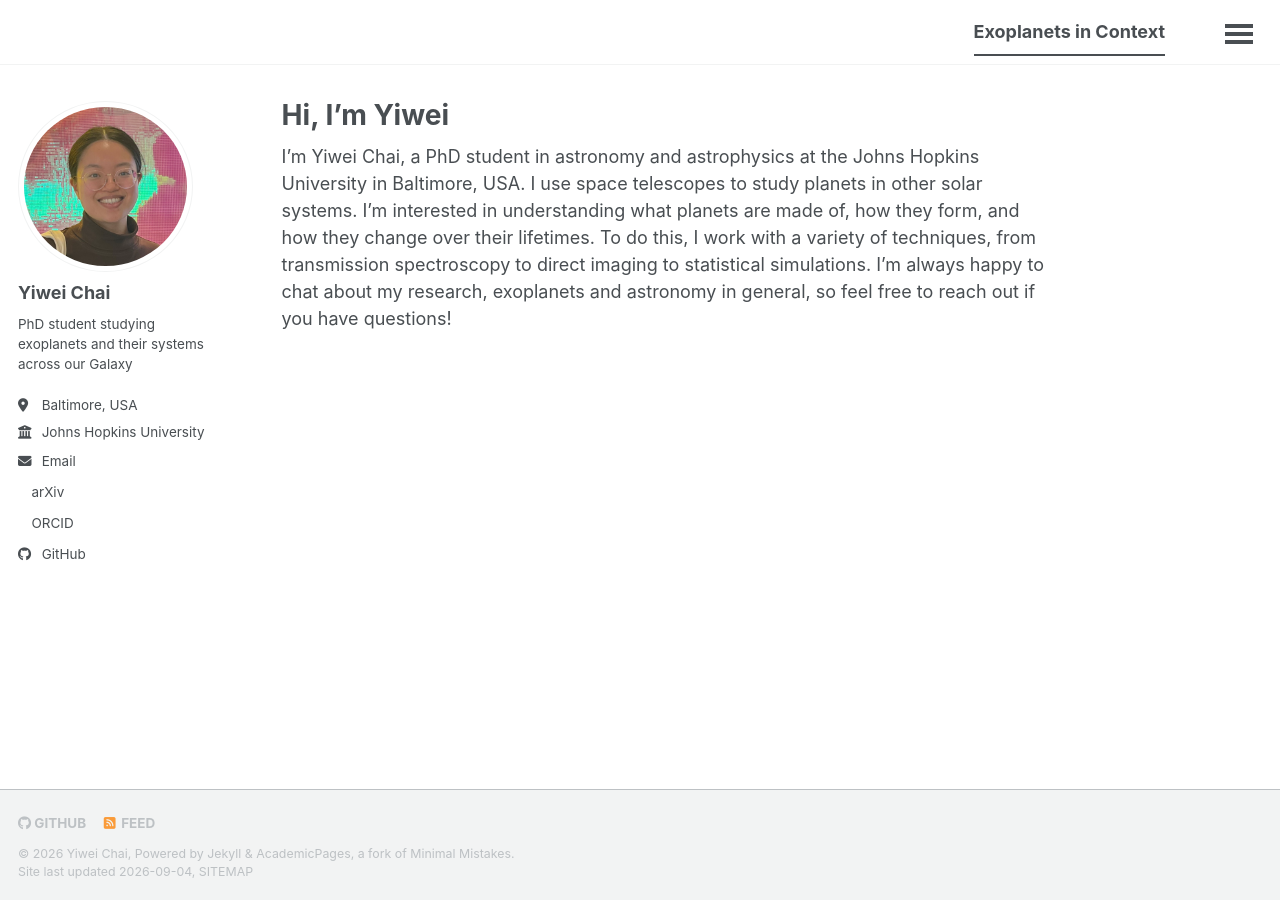
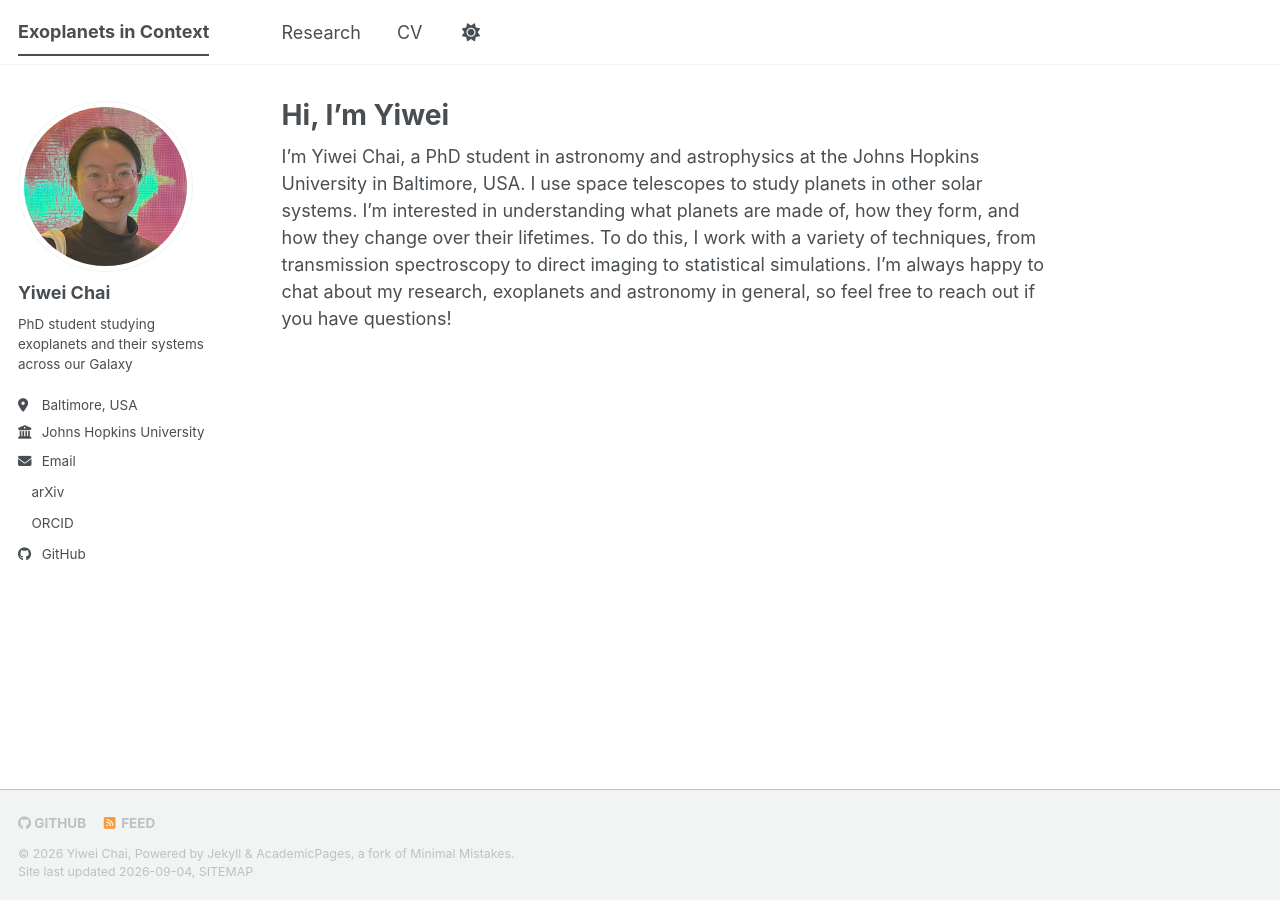
Before and after one commit to youais/youais.github.io, a Jekyll site: the page built from _pages/about.md, in a window 1280 px wide. Built offline with Jekyll 4.4.1, drawn with Linux system fonts in a browser that asks for light colours; a style sheet for code colours, icons or effects is not loaded.

Commit message:
Update _navigation.scss

```diff
--- a/_sass/layout/_navigation.scss
+++ b/_sass/layout/_navigation.scss
@@ -202,213 +202,8 @@
     z-index: 100;
   }
 
-  /*
-     Desktop navigation
-     Align visible links to the right while preserving
-     AcademicPages' priority-plus navigation behavior.
-     */
 
   .visible-links {
-    display: flex;
-    align-items: center;
-    justify-content: flex-end;
-    width: 100%;
-    margin-left: auto;
-
-    li {
-      display: block;
-      vertical-align: middle;
-
-      &:first-child {
-        font-weight: bold;
-        text-wrap: wrap;
-
-        a {
-          margin-left: 1rem;
-        }
-      }
-
-      &:last-child {
-        a {
-          margin-right: 0;
-        }
-      }
-    }
-
-    #theme-toggle {
-      a {
-        width: 25px;
-        display: flex;
-        justify-content: center;
-        cursor: pointer;
-      }
-    }
-
-    a {
-      position: relative;
-
-      &:before {
-        content: "";
-        position: absolute;
-        left: 0;
-        bottom: 0;
-        height: 4px;
-        width: 100%;
-        background: var(--global-border-color);
-        transition: $global-transition;
-        transform: scaleX(0);
-      }
-
-      &:hover:before {
-        transform: scaleX(1);
-      }
-    }
-  }
-
-  /*
-     Hidden links / priority-plus dropdown
-     */
-
-  .hidden-links {
-    position: absolute;
-    top: 100%;
-    right: 0;
-    margin-top: 15px;
-    padding: 5px;
-    border: 1px solid var(--global-border-color);
-    border-radius: $border-radius;
-    background: var(--global-bg-color);
-    box-shadow: 0 0 10px rgba(#000, 0.25);
-
-    a {
-      margin: 0;
-      padding: 10px 20px;
-      font-size: $type-size-5;
-
-      &:hover {
-        color: var(--global-masthead-link-color-hover);
-        background: var(--global-border-color);
-      }
-    }
-
-    &:before {
-      content: "";
-      position: absolute;
-      top: -11px;
-      right: 10px;
-      width: 0;
-      border-style: solid;
-      border-width: 0 10px 10px;
-      border-color: var(--global-border-color) transparent;
-      display: block;
-      z-index: 0;
-    }
-
-    &:after {
-      content: "";
-      position: absolute;
-      top: -10px;
-      right: 10px;
-      width: 0;
-      border-style: solid;
-      border-width: 0 10px 10px;
-      border-color: var(--global-bg-color) transparent;
-      display: block;
-      z-index: 1;
-    }
-
-    li {
-      display: block;
-      border-bottom: 1px solid var(--global-border-color);
-
-      &:last-child {
-        border-bottom: none;
-      }
-    }
-  }
-}
-
-
-/*
-   Keep the site title/name on the left and push
-   the navigation to the right.
-   ========================================================================== */
-
-@include breakpoint($medium) {
-  .masthead__inner-wrap {
-    display: flex;
-    align-items: center;
-  }
-
-  .masthead__menu {
-    flex: 1;
-  }
-
-  .greedy-nav {
-    flex: 1;
-    display: flex;
-    align-items: center;
-    justify-content: flex-end;
-  }
-}
-
-
-/*
-   OLD Priority plus navigation
-   ========================================================================== */
-/*
-.greedy-nav {
-  position: relative;
-  min-width: 250px;
-  background: var(--global-bg-color);
-
-  a {
-    display: block;
-    margin: 0 1rem;
-    padding: 0.5rem 0;
-    color: var(--global-masthead-link-color);
-    text-decoration: none;
-
-    &:hover {
-      color: var(--global-masthead-link-color-hover);
-    }
-  }
-
-  button {
-    position: absolute;
-    height: 2.5rem;
-    right: 0;
-    padding: 0 0.5rem;
-    border: 0;
-    outline: none;
-    background-color: var(--global-bg-color);
-    color: var(--global-text-color);
-    cursor: pointer;
-    z-index: 100;
-  }
-
-
-  .visible-links {
-    width: 100%;
-    text-align: right;
-
-    li {
-      display: inline-block;
-      vertical-align: middle;
-    }
-
-    li:first-child {
-      a {
-        margin-left: 1rem;
-      }
-    }
-
-    li:last-child {
-      a {
-        margin-right: 0;
-      }
-    }
-    /*
     display: table;
 
     li {
@@ -456,13 +251,13 @@
         transition: $global-transition;
         -webkit-transform: scaleX(0);
             -ms-transform: scaleX(0);
-                transform: scaleX(0); /* hide
+                transform: scaleX(0); /* hide */
       }
 
       &:hover:before {
         -webkit-transform: scaleX(1);
             -ms-transform: scaleX(1);
-                transform: scaleX(1); /* reveal
+                transform: scaleX(1); /* reveal */
       }
     }
   }
```
